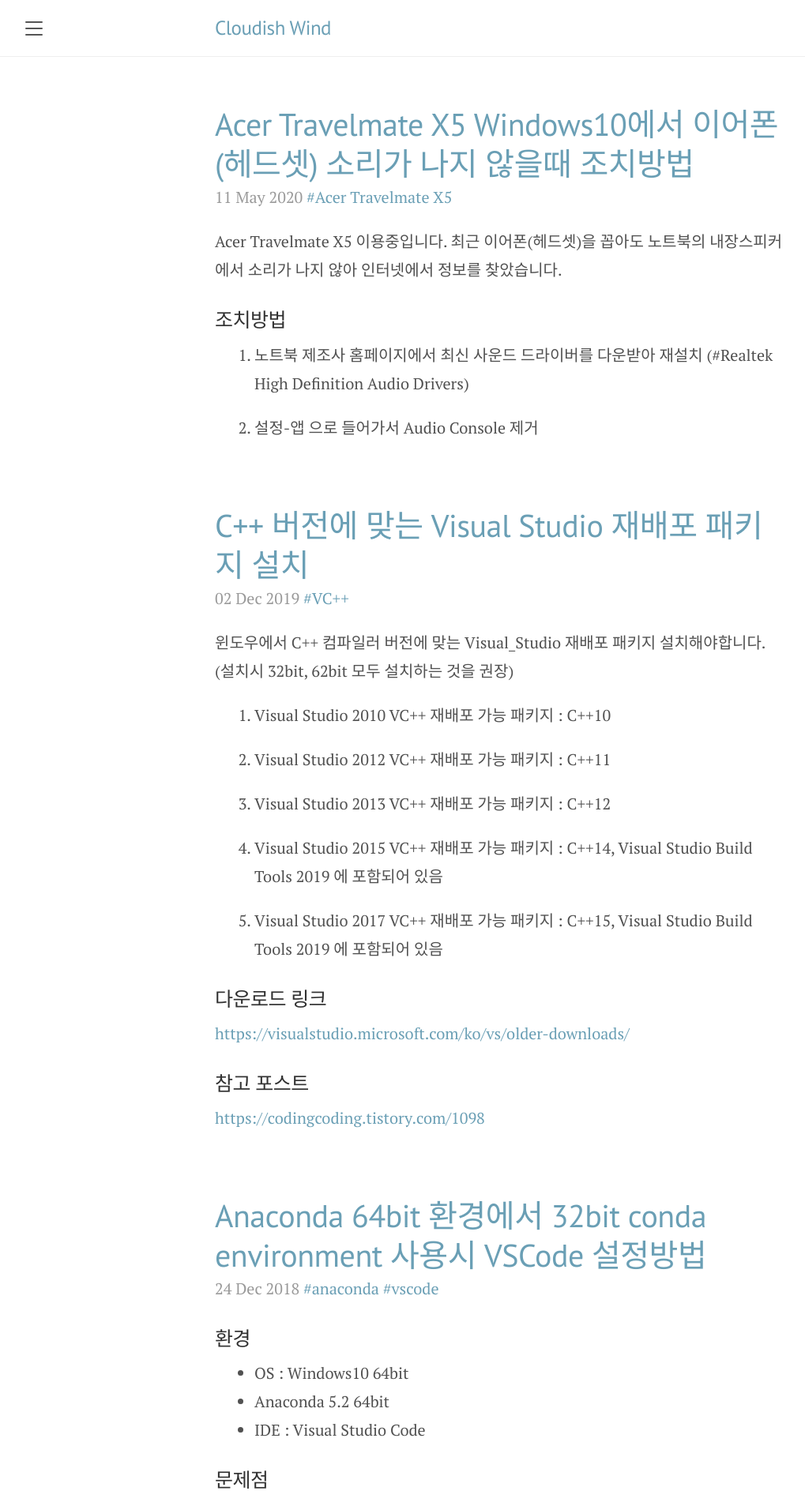
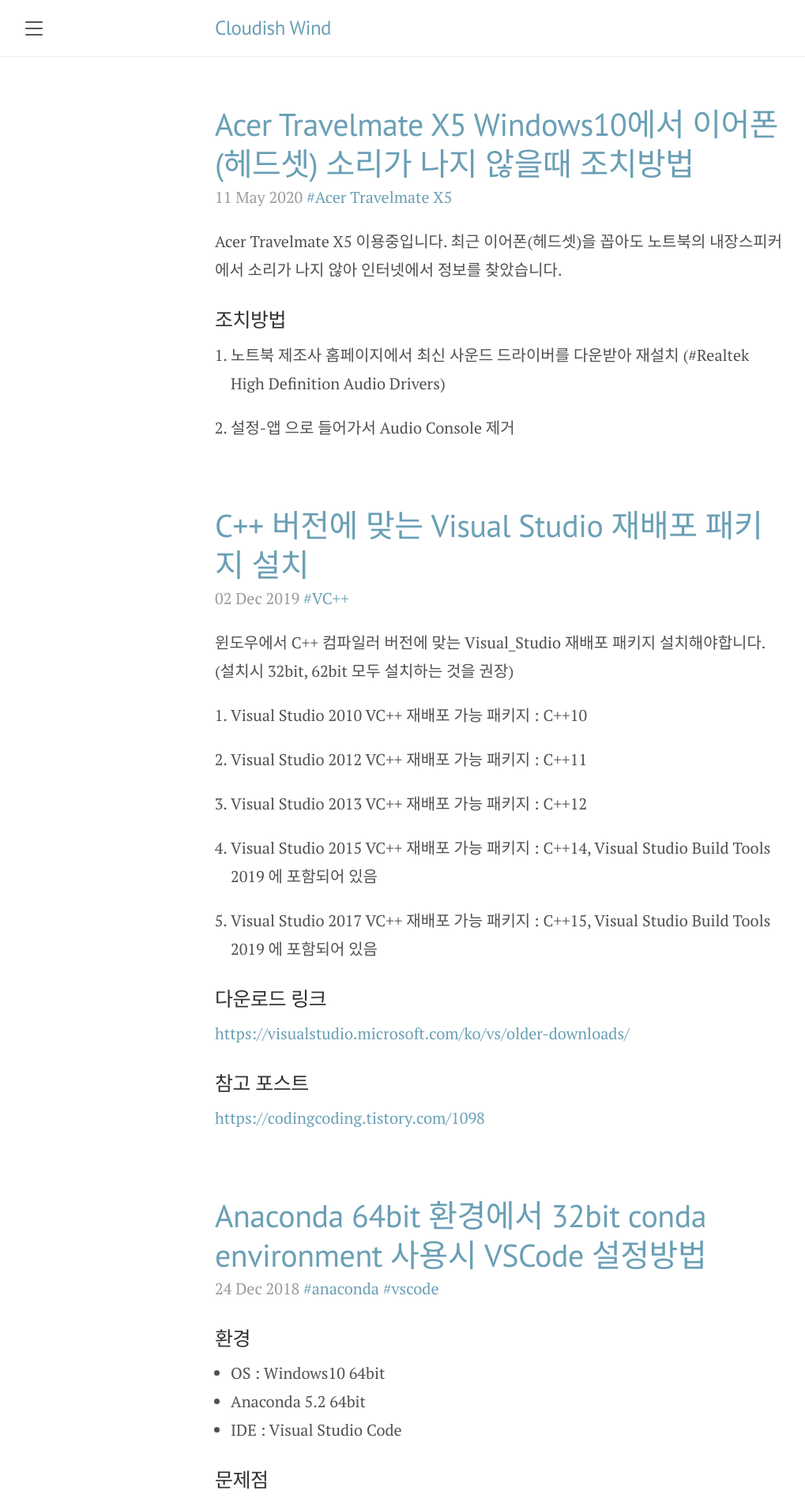
Before and after one commit to cloudishwind/cloudishwind.github.io, a Jekyll site: the page built from index.html, in a window 1280 px wide. Shown: the top 1907 px of the page at 79% size, without its empty margins (8-1027 px from the left). Built offline with Jekyll 4.4.1, drawn with Linux system fonts in a browser that asks for light colours; the list of posts is cut into pages by our own code.

Commit message:
Update poole.css

```diff
--- a/public/css/poole.css
+++ b/public/css/poole.css
@@ -117,7 +117,7 @@
 /* Lists */
 ul, ol, dl {
   margin-top: 0;
-  margin-left: 0.5rem;
+  margin-left: -1rem;
   margin-bottom: 1rem;
 }
 
```
